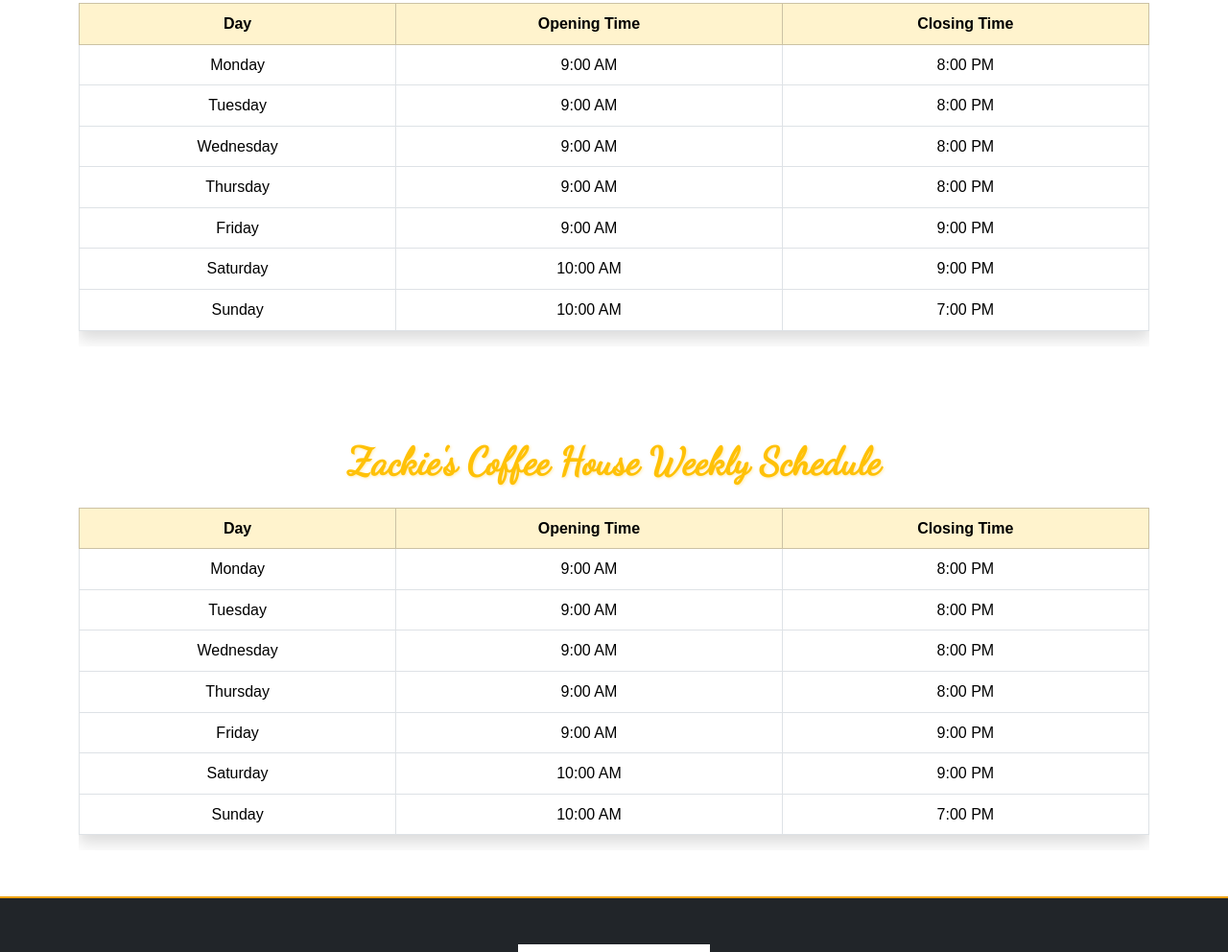
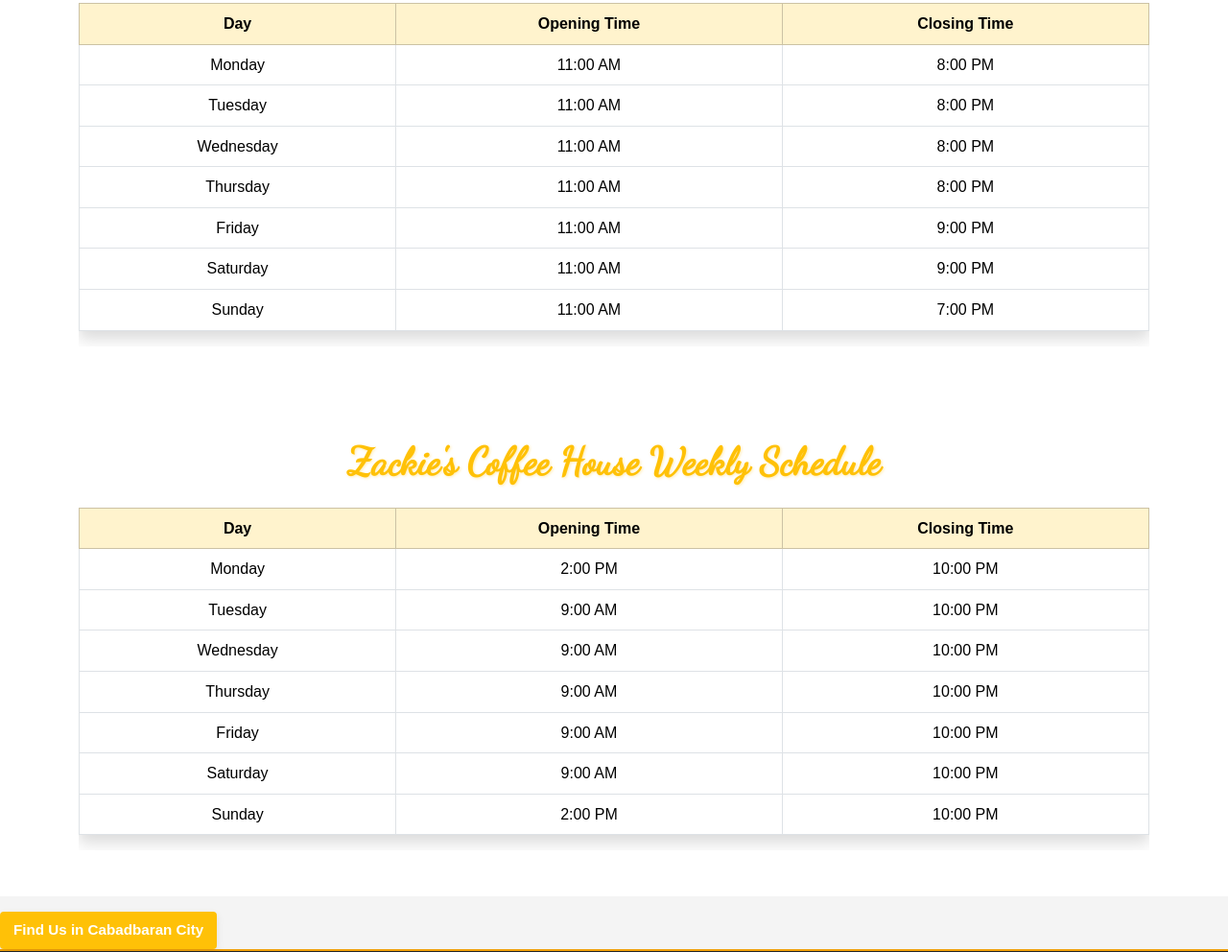
Before and after one commit to Lucifurge/Zackies-Restaurant, a plain HTML site: page index.html in a window 1280 px wide. Shown: the part 3817-4809 px from the top of the page at 96% size. Drawn offline with nearby package versions, Linux system fonts and the light colour scheme.

Commit message:
Update index.html

```diff
--- a/index.html
+++ b/index.html
@@ -615,37 +615,37 @@ menuItems.forEach(item => {
       <tbody>
         <tr>
           <td>Monday</td>
-          <td>9:00 AM</td>
+          <td>11:00 AM</td>
           <td>8:00 PM</td>
         </tr>
         <tr>
           <td>Tuesday</td>
-          <td>9:00 AM</td>
+          <td>11:00 AM</td>
           <td>8:00 PM</td>
         </tr>
         <tr>
           <td>Wednesday</td>
-          <td>9:00 AM</td>
+          <td>11:00 AM</td>
           <td>8:00 PM</td>
         </tr>
         <tr>
           <td>Thursday</td>
-          <td>9:00 AM</td>
+          <td>11:00 AM</td>
           <td>8:00 PM</td>
         </tr>
         <tr>
           <td>Friday</td>
-          <td>9:00 AM</td>
+          <td>11:00 AM</td>
           <td>9:00 PM</td>
         </tr>
         <tr>
           <td>Saturday</td>
-          <td>10:00 AM</td>
+          <td>11:00 AM</td>
           <td>9:00 PM</td>
         </tr>
         <tr>
           <td>Sunday</td>
-          <td>10:00 AM</td>
+          <td>11:00 AM</td>
           <td>7:00 PM</td>
         </tr>
       </tbody>
@@ -670,45 +670,71 @@ menuItems.forEach(item => {
         <tbody>
           <tr>
             <td>Monday</td>
-            <td>9:00 AM</td>
-            <td>8:00 PM</td>
+            <td>2:00 PM</td>
+            <td>10:00 PM</td>
           </tr>
           <tr>
             <td>Tuesday</td>
             <td>9:00 AM</td>
-            <td>8:00 PM</td>
+            <td>10:00 PM</td>
           </tr>
           <tr>
             <td>Wednesday</td>
             <td>9:00 AM</td>
-            <td>8:00 PM</td>
+            <td>10:00 PM</td>
           </tr>
           <tr>
             <td>Thursday</td>
             <td>9:00 AM</td>
-            <td>8:00 PM</td>
+            <td>10:00 PM</td>
           </tr>
           <tr>
             <td>Friday</td>
             <td>9:00 AM</td>
-            <td>9:00 PM</td>
+            <td>10:00 PM</td>
           </tr>
           <tr>
             <td>Saturday</td>
-            <td>10:00 AM</td>
-            <td>9:00 PM</td>
+            <td>9:00 AM</td>
+            <td>10:00 PM</td>
           </tr>
           <tr>
             <td>Sunday</td>
-            <td>10:00 AM</td>
-            <td>7:00 PM</td>
+            <td>2:00 PM</td>
+            <td>10:00 PM</td>
           </tr>
         </tbody>
       </table>
     </div>
   </div>
   </section>
+  <button class="btn map-btn mt-3" data-bs-toggle="modal" data-bs-target="#mapModal">Find Us in Cabadbaran City</button>
+</div>
+</section>
 
+<!-- Modal Map -->
+<div class="modal fade" id="mapModal" tabindex="-1" aria-labelledby="mapModalLabel" aria-hidden="true">
+<div class="modal-dialog modal-lg modal-dialog-centered">
+<div class="modal-content">
+
+  <div class="modal-header">
+    <h5 class="modal-title" id="mapModalLabel">Our Location</h5>
+    <button type="button" class="btn-close" data-bs-dismiss="modal" aria-label="Close"></button>
+  </div>
+
+  <div class="modal-body">
+    <div class="map-responsive">
+      <iframe
+      src="https://www.google.com/maps/embed?pb=!1m18!1m12!1m3!1d3795.7118623708507!2d125.53141557484703!3d9.124329290940842!2m3!1f0!2f0!3f0!3m2!1i1024!2i768!4f13.1!3m3!1m2!1s0x3301a38638aae211%3A0x2df91607ec15668!2sZackie&#39;s%20Coffee%20House!5e1!3m2!1sen!2sph!4v1745773165670!5m2!1sen!2sph" width="600" height="450" style="border:0;" allowfullscreen="" loading="lazy" referrerpolicy="no-referrer-when-downgrade"></iframe>
+        allowfullscreen="" loading="lazy"
+        referrerpolicy="no-referrer-when-downgrade">
+      </iframe>
+    </div>
+  </div>
+
+</div>
+</div>
+</div>
 <footer class="bg-dark text-white pt-5">
   <div class="container">
 <!-- Top Branding Section -->
```
